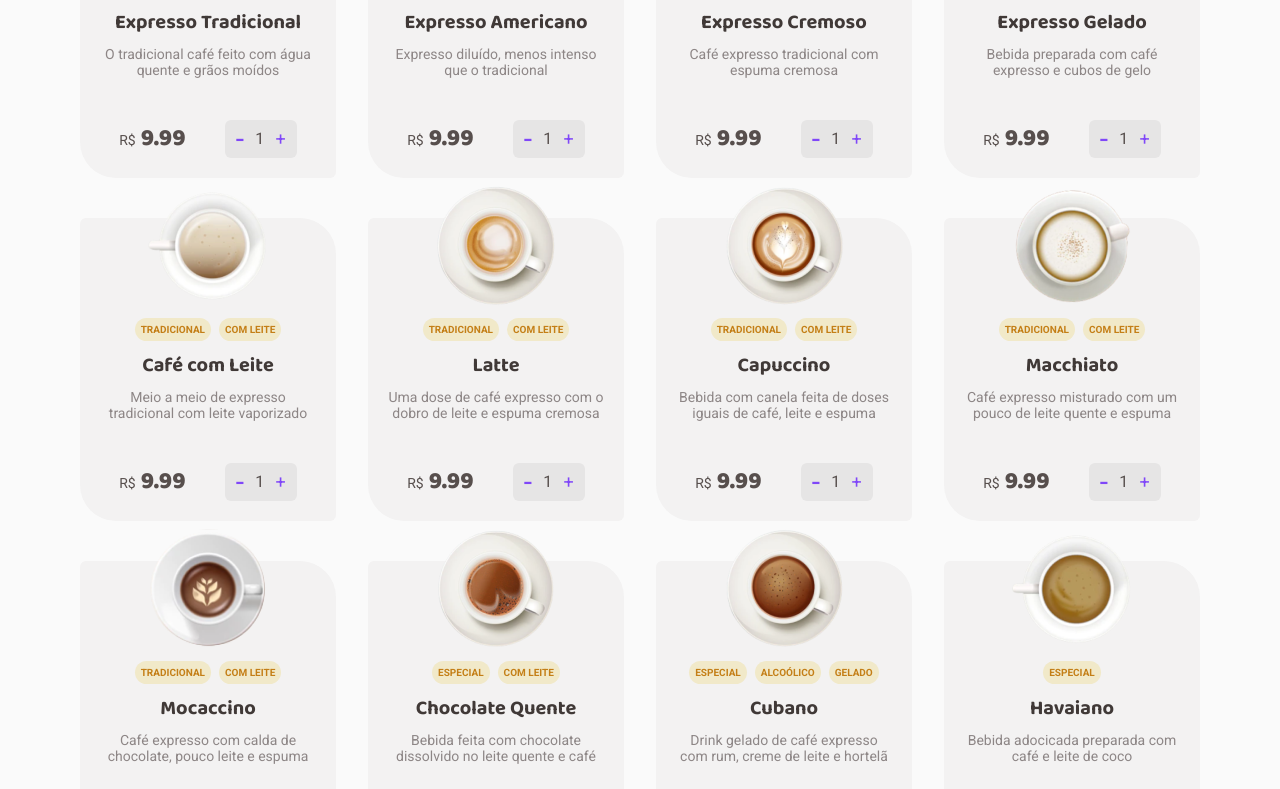
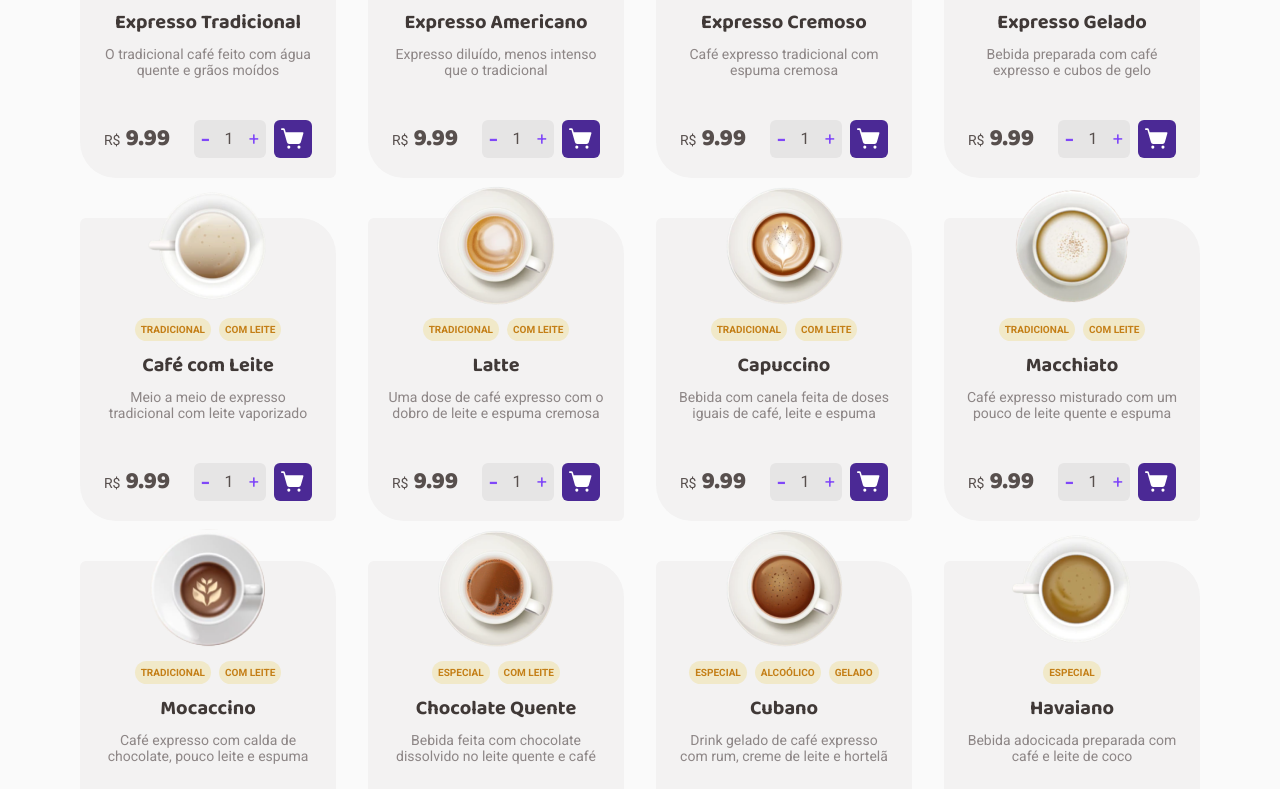
Before and after one commit to raissacmp/coffee-delivery, a React (Vite) app: page / in a window 1280 px wide. Shown: the part 791-1580 px from the top of the page. Built offline with nearby package versions, Linux system fonts and the light colour scheme.

Commit message:
feat: button cart shelf

```diff
--- a/src/pages/Home/components/CountQuantity/styles.ts
+++ b/src/pages/Home/components/CountQuantity/styles.ts
@@ -14,6 +14,7 @@ export const BaseQuantitySelect = styled.button`
   border: none;
   background: transparent;
   color: ${(props) => props.theme["purple-default"]};
+  cursor: pointer;
 `;
 
 export const PlusQuantitySelect = styled(BaseQuantitySelect)`
--- a/src/pages/Home/components/Gallery/index.tsx
+++ b/src/pages/Home/components/Gallery/index.tsx
@@ -1,3 +1,4 @@
+import { ShoppingCartSimple } from "phosphor-react";
 import { CountQuantity } from "../CountQuantity";
 import { products } from "./products";
 import {
@@ -6,6 +7,7 @@ import {
   DescriptionProduct,
   Flag,
   GalleryContainer,
+  MiniCartShelf,
   NameProduct,
   ShelfContainer,
   TitleGallery,
@@ -32,7 +34,12 @@ export function Gallery() {
                   <span>R$</span>
                   {product.price}
                 </strong>
-                <CountQuantity />
+                <div>
+                  <CountQuantity />
+                  <MiniCartShelf>
+                    <ShoppingCartSimple size={25} color="#fff" weight="fill" />
+                  </MiniCartShelf>
+                </div>
               </ContainerSelect>
             </ShelfContainer>
           );
--- a/src/pages/Home/components/Gallery/styles.ts
+++ b/src/pages/Home/components/Gallery/styles.ts
@@ -47,7 +47,7 @@ export const Flag = styled.span`
 export const NameProduct = styled.h1`
   font-family: "Baloo 2";
   color: ${(props) => props.theme["base-subtitle"]};
-  font-size: 20px;
+  font-size: 1.25rem;
 `;
 
 export const DescriptionProduct = styled.span`
@@ -62,20 +62,36 @@ export const ContainerSelect = styled.div`
   align-items: center;
   width: 100%;
   justify-content: space-evenly;
-  margin-top: 33px;
-  margin-bottom: 20px;
+  margin-top: 2.0625rem;
+  margin-bottom: 1.25rem;
 
   strong {
     font-family: "Baloo 2";
     font-weight: 800;
-    font-size: 24px;
-    color: #574f4d;
+    font-size: 1.5rem;
+    color: ${(props) => props.theme["base-text"]};
   }
 
   span {
     font-family: Roboto;
     font-weight: normal;
-    font-size: 14px;
-    margin-right: 5px;
+    font-size: 0.875rem;
+    margin-right: 0.3125rem;
+  }
+  div {
+    display: flex;
+    gap: 0.5rem;
   }
 `;
+
+export const MiniCartShelf = styled.button`
+  width: 2.375rem;
+  height: 2.375rem;
+  background: ${(props) => props.theme["purple-dark"]};
+  border-radius: 6px;
+  display: flex;
+  align-items: center;
+  justify-content: center;
+  border: none;
+  cursor: pointer;
+`;
```
Also changed, not shown: src/pages/Checkout/components/Cart/index.tsx (+9 -0 lines).
